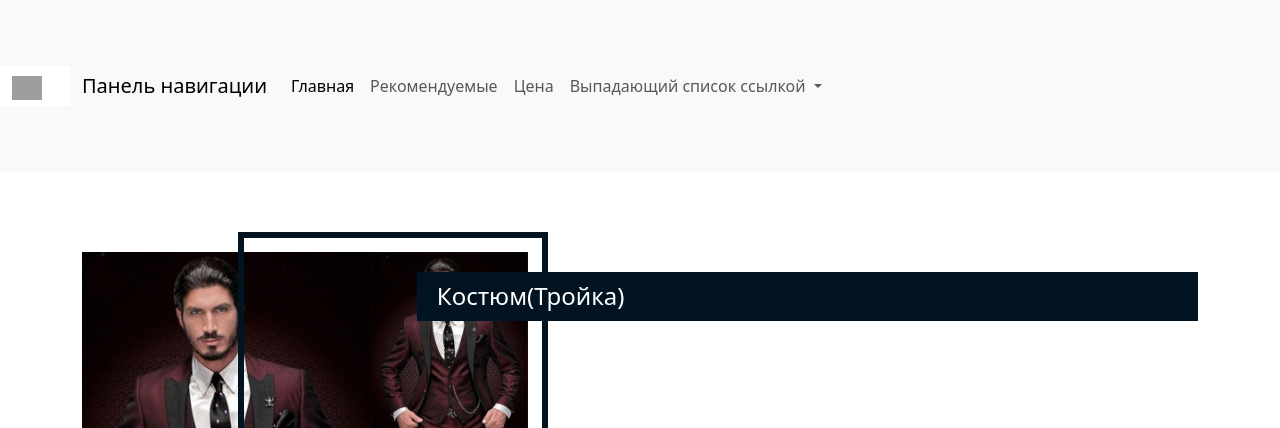
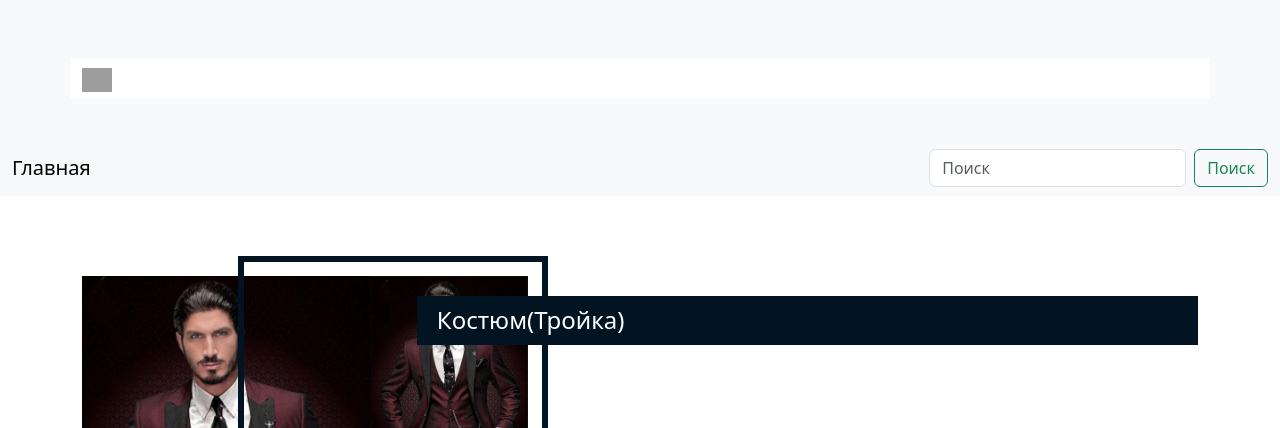
Before and after one commit to verzek02/django4month, a Django app: page /product_detail/3/ in a window 1280 px wide. Shown: the top 428 px of the page. Run offline with Django 4.2, Linux system fonts and the light colour scheme; data comes from the database, SQL or seed files in the repository; both versions use the stored data as it was after the commit; grey boxes are pictures that could not be loaded.

Commit message:
Сделал 5 дз

```diff
--- a/man_shop/urls.py
+++ b/man_shop/urls.py
@@ -5,9 +5,10 @@ from man_shop import views
 
 
 urlpatterns = [
-    path('', views.product_view, name='product'),
-    path('product_detail/<int:id>/', views.product_detail, name='product_detail'),
-    path('product_detail/<int:id>/delete/', views.delete_product, name='delete_product'),
-    path('product_detail/<int:id>/update/', views.update_product, name='update_product'),
-    path('add-product/', views.create_product_view, name='create_product')
+    path('', views.PersonView.as_view(), name='product'),
+    path('product_detail/<int:id>/', views.PersonDetailView.as_view(), name='product_detail'),
+    path('product_detail/<int:id>/delete/', views.DeleteProductView.as_view(), name='delete_product'),
+    path('product_detail/<int:id>/update/', views.UpdateProductView.as_view(), name='update_product'),
+    path('add-product/', views.CreateProductView.as_view(), name='create_product'),
+    path('search/', views.Search.as_view(), name='search'),
 ]
--- a/man_shop/views.py
+++ b/man_shop/views.py
@@ -1,54 +1,113 @@
 from django.http import HttpResponse
 from django.shortcuts import render,get_object_or_404
 from man_shop import models,forms
+from django.views import generic
+
 
 #Неполная информация
-def product_view(request):
-    product = models.Man_shop.objects.all()
-    return render(request, 'product/product.html', {'product': product})
+class PersonView(generic.ListView):
+    template_name = 'product/product.html'
+    queryset = models.Man_shop.objects.all()
+
+    def get_queryset(self):
+        return models.Man_shop.objects.all()
+
+# def product_view(request):
+#     product = models.Man_shop.objects.all()
+#     return render(request, 'product/product.html', {'product': product})
 
 #Полная инофрмация
+class PersonDetailView(generic.DetailView):
+    template_name = 'product/product_detail.html'
 
-def product_detail(request,id):
-    product_id = get_object_or_404(models.Man_shop, id=id)
-    return render(request, 'product/product_detail.html', {'product_id': product_id})
+    def get_object(self, **kwargs):
+        person_id = self.kwargs.get('id')
+        return get_object_or_404(models.Man_shop, id=person_id)
+
+# def product_detail(request,id):
+#     product_id = get_object_or_404(models.Man_shop, id=id)
+#     return render(request, 'product/product_detail.html', {'product_id': product_id})
 
 
 #Добавление товара
-def create_product_view(request):
-    method = request.method
-    if method == "POST":
-        form = forms.Man_shop_form(request.POST, request.FILES)
-        if form.is_valid():
-            form.save()
-            return HttpResponse('Товар успешно добавлен!')
-    else:
-        form = forms.Man_shop_form()
-    return render(request, "crud/create_product.html", {'form': form})
+class CreateProductView(generic.CreateView):
+    template_name = "crud/create_product.html"
+    form_class = forms.Man_shop_form
+    queryset = models.Man_shop.objects.all()
+    success_url = '/'
+
+    def form_valid(self, form):
+        print(form.cleaned_data)
+        return super(CreateProductView, self).form_valid(form=form)
+# def create_product_view(request):
+#     method = request.method
+#     if method == "POST":
+#         form = forms.Man_shop_form(request.POST, request.FILES)
+#         if form.is_valid():
+#             form.save()
+#             return HttpResponse('Товар успешно добавлен!')
+#     else:
+#         form = forms.Man_shop_form()
+#     return render(request, "crud/create_product.html", {'form': form})
 
 
 
 #Удаление товара
 
-def delete_product(request, id):
-    product_id = get_object_or_404(models.Man_shop, id=id)
-    product_id.delete()
-    return HttpResponse('Товар удален')
+class DeleteProductView(generic.DeleteView):
+    template_name = 'CRUD/confirm_delete.html'
+    success_url = '/'
+
+    def get_object(self, **kwargs):
+        person_id = self.kwargs.get('id')
+        return get_object_or_404(models.Man_shop, id=person_id)
+
+
+# def delete_product(request, id):
+#     product_id = get_object_or_404(models.Man_shop, id=id)
+#     product_id.delete()
+#     return HttpResponse('Товар удален')
 
 
 #Обновление товара
+class UpdateProductView(generic.UpdateView):
+    template_name = 'CRUD/update_product.html'
+    form_class = forms.Man_shop_form
+    success_url = '/'
 
-def update_product(request,id):
-    product_id = get_object_or_404(models.Man_shop, id=id)
-    if request.method == 'POST':
-        form = forms.Man_shop_form(instance=product_id, data=request.POST)
-        if form.is_valid():
-            form.save()
-            return HttpResponse('Товар успешно изменён')
-    else:
-        form = forms.Man_shop_form(instance=product_id)
-    context = {
-        'form': form,
-        'product_id': product_id
-    }
-    return render(request, 'CRUD/update_product.html', context)
+    def get_object(self, **kwargs):
+        person_id = self.kwargs.get('id')
+        return get_object_or_404(models.Man_shop, id=person_id)
+
+    def form_valid(self, form):
+        return super(UpdateProductView, self).form_valid(form=form)
+
+
+
+# def update_product(request,id):
+#     product_id = get_object_or_404(models.Man_shop, id=id)
+#     if request.method == 'POST':
+#         form = forms.Man_shop_form(instance=product_id, data=request.POST)
+#         if form.is_valid():
+#             form.save()
+#             return HttpResponse('Товар успешно изменён')
+#     else:
+#         form = forms.Man_shop_form(instance=product_id)
+#     context = {
+#         'form': form,
+#         'product_id': product_id
+#     }
+#     return render(request, 'CRUD/update_product.html', context)
+
+class Search(generic.ListView):
+    template_name = 'product/product.html'
+    context_object_name = 'product'
+    paginate_by = 5
+
+    def get_queryset(self):
+        return models.Man_shop.objects.filter(product_name__icontains=self.request.GET.get('q'))
+
+    def get_context_data(self, *, object_list=None, **kwargs):
+        context = super().get_context_data(**kwargs)
+        context['q'] = self.request.GET.get('q')
+        return context
--- a/templates/product/header.html
+++ b/templates/product/header.html
@@ -9,41 +9,57 @@
     <script src="https://cdn.jsdelivr.net/npm/bootstrap@5.3.0-alpha3/dist/js/bootstrap.bundle.min.js" integrity="sha384-ENjdO4Dr2bkBIFxQpeoTz1HIcje39Wm4jDKdf19U8gI4ddQ3GYNS7NTKfAdVQSZe" crossorigin="anonymous"></script>
 </head>
 <body>
-<nav class="navbar navbar-expand-lg bg-body-tertiary">
-  <nav class="navbar bg-body-tertiary">
+<nav class="navbar bg-body-tertiary">
   <div class="container">
     <a class="navbar-brand" href="#">
       <img src="https://www.shutterstock.com/image-vector/ms-sm-letter-linked-luxury-600w-1145052194.jpg" alt="Bootstrap" width="30" height="24">
     </a>
   </div>
-</nav>
   <div class="container-fluid">
-    <a class="navbar-brand" href="#">Панель навигации</a>
-    <button class="navbar-toggler" type="button" data-bs-toggle="collapse" data-bs-target="#navbarNavDropdown" aria-controls="navbarNavDropdown" aria-expanded="false" aria-label="Переключатель навигации">
-      <span class="navbar-toggler-icon"></span>
-    </button>
-    <div class="collapse navbar-collapse" id="navbarNavDropdown">
-      <ul class="navbar-nav">
-        <li class="nav-item">
-          <a class="nav-link active" aria-current="page" href="#">Главная</a>
-        </li>
-        <li class="nav-item">
-          <a class="nav-link" href="#">Рекомендуемые</a>
-        </li>
-        <li class="nav-item">
-          <a class="nav-link" href="#">Цена</a>
-        </li>
-        <li class="nav-item dropdown">
-          <a class="nav-link dropdown-toggle" href="#" role="button" data-bs-toggle="dropdown" aria-expanded="false">
-            Выпадающий список ссылкой
-          </a>
-          <ul class="dropdown-menu">
-            <li><a class="dropdown-item" href="#">Действие</a></li>
-            <li><a class="dropdown-item" href="#">Другое действие</a></li>
-            <li><a class="dropdown-item" href="#">Что-то еще здесь</a></li>
-          </ul>
-        </li>
-      </ul>
-    </div>
+    <a class="navbar-brand">Главная</a>
+    <form action="{% url 'search' %}" method="GET" class="d-flex" role="search">
+      <input class="form-control me-2" type="search" type="text" name="q" placeholder="Поиск" aria-label="Поиск">
+      <button class="btn btn-outline-success" type="submit">Поиск</button>
+    </form>
   </div>
 </nav>
+
+
+<!--<nav class="navbar navbar-expand-lg bg-body-tertiary">-->
+<!--  <nav class="navbar bg-body-tertiary">-->
+<!--  <div class="container">-->
+<!--    <a class="navbar-brand" href="#">-->
+<!--      <img src="https://www.shutterstock.com/image-vector/ms-sm-letter-linked-luxury-600w-1145052194.jpg" alt="Bootstrap" width="30" height="24">-->
+<!--    </a>-->
+<!--  </div>-->
+<!--</nav>-->
+<!--  <div class="container-fluid">-->
+<!--    <a class="navbar-brand" href="#">Панель навигации</a>-->
+<!--    <button class="navbar-toggler" type="button" data-bs-toggle="collapse" data-bs-target="#navbarNavDropdown" aria-controls="navbarNavDropdown" aria-expanded="false" aria-label="Переключатель навигации">-->
+<!--      <span class="navbar-toggler-icon"></span>-->
+<!--    </button>-->
+<!--    <div class="collapse navbar-collapse" id="navbarNavDropdown">-->
+<!--      <ul class="navbar-nav">-->
+<!--        <li class="nav-item">-->
+<!--          <a class="nav-link active" aria-current="page" href="#">Главная</a>-->
+<!--        </li>-->
+<!--        <li class="nav-item">-->
+<!--          <a class="nav-link" href="#">Рекомендуемые</a>-->
+<!--        </li>-->
+<!--        <li class="nav-item">-->
+<!--          <a class="nav-link" href="#">Цена</a>-->
+<!--        </li>-->
+<!--        <li class="nav-item dropdown">-->
+<!--          <a class="nav-link dropdown-toggle" href="#" role="button" data-bs-toggle="dropdown" aria-expanded="false">-->
+<!--            Выпадающий список ссылкой-->
+<!--          </a>-->
+<!--          <ul class="dropdown-menu">-->
+<!--            <li><a class="dropdown-item" href="#">Действие</a></li>-->
+<!--            <li><a class="dropdown-item" href="#">Другое действие</a></li>-->
+<!--            <li><a class="dropdown-item" href="#">Что-то еще здесь</a></li>-->
+<!--          </ul>-->
+<!--        </li>-->
+<!--      </ul>-->
+<!--    </div>-->
+<!--  </div>-->
+<!--</nav>-->
--- a/templates/product/product.html
+++ b/templates/product/product.html
@@ -7,7 +7,7 @@
         }
     </style>
 </center>
-{% for i in product %}
+{% for i in object_list %}
 <style>
     body {
         background-color: black;
--- a/templates/product/product_detail.html
+++ b/templates/product/product_detail.html
@@ -3,17 +3,17 @@
 <div class="container">
     <div class="post">
         <div class="post-image">
-            <img src="{{product_id.image.url}}" alt="">
+            <img src="{{object.image.url}}" alt="">
         </div>
         <div class="post-content">
 
 
-            <h4>Цвет товара: {{product_id.color}}</h4>
-            <h4>Размер товара: {{product_id.size}}</h4>
-            <h4>Состояние товара: {{product_id.shape}}</h4>
-            <h4>Где сделан товар: {{product_id.made_in}}</h4>
-            <h4>Состав товара: {{product_id.compound}}</h4>
-            <h2>Цена товара: {{product_id.price}}</h2>
+            <h4>Цвет товара: {{object.color}}</h4>
+            <h4>Размер товара: {{object.size}}</h4>
+            <h4>Состояние товара: {{object.shape}}</h4>
+            <h4>Где сделан товар: {{object.made_in}}</h4>
+            <h4>Состав товара: {{object.compound}}</h4>
+            <h2>Цена товара: {{object.price}}</h2>
             <h1>{{i.description}}</h1>
             <p>{{ i.created_at}}</p>
             <style>
@@ -22,13 +22,13 @@
                     color: white;
                 }
             </style>
-            <button type="button" class="btn btn-secondary"><a href="/product_detail/{{product_id.id}}/delete/">Удалить
+            <button type="button" class="btn btn-secondary"><a href="/product_detail/{{object.id}}/delete/">Удалить
                 товар</a></button>
-            <button type="button" class="btn btn-secondary"><a href="/product_detail/{{product_id.id}}/update/">Редактировать
+            <button type="button" class="btn btn-secondary"><a href="/product_detail/{{object.id}}/update/">Редактировать
                 товар</a></button>
         </div>
         <div class="post-header">
-            <h1>{{product_id.product_name}}</h1>
+            <h1>{{object.product_name}}</h1>
         </div>
     </div>
 </div>
```
Also changed, not shown: templates/CRUD/confirm_delete.html (added, +15 -0 lines), db.sqlite3, media/Рубашка_XQnwprA.webp (added), media/Рубашка_YEWLZlc.webp (added).
